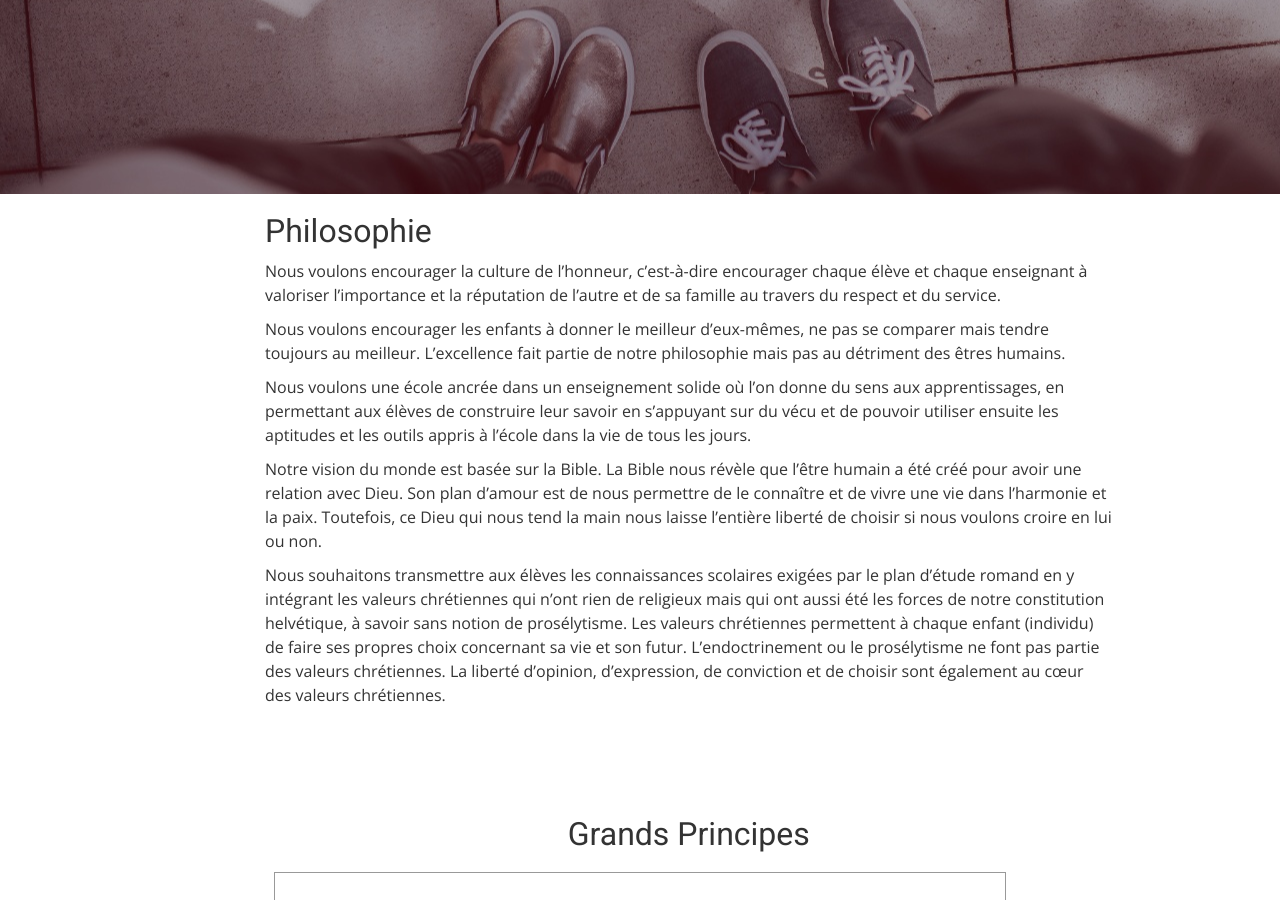
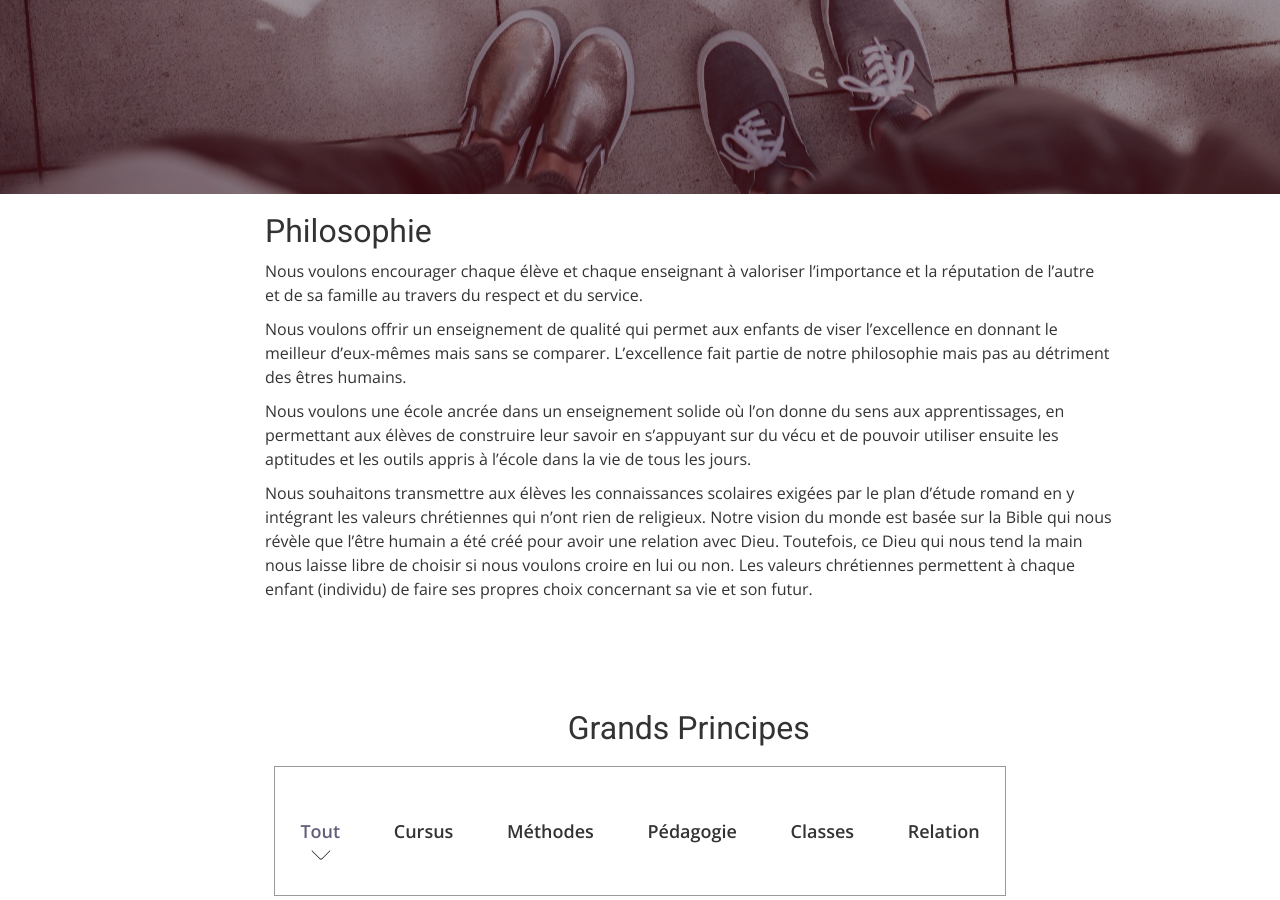
Before and after one commit to midjoule/lifeschool, a Jekyll site: the page built from index.html, in a window 1280 px wide and 900 px high, scrolled down 3141 px. Built offline with Jekyll 4.4.1, drawn with Linux system fonts in a browser that asks for light colours; nearby versions of some CDN libraries; some web fonts are replaced.

Commit message:
Update index.html

```diff
--- a/index.html
+++ b/index.html
@@ -108,12 +108,10 @@ permalink: /
     <div class="row">
       <div class="col-md-9 col-md-offset-2 col-sm-12">
         <h2>Philosophie</h2>
-          <p>Nous voulons encourager la culture de l’honneur, c’est-à-dire encourager chaque élève et chaque enseignant à valoriser l’importance et la réputation de l’autre et de sa famille au travers du respect et du service.</p>
-          <p>Nous voulons encourager les enfants à donner le meilleur d’eux-mêmes, ne pas se comparer mais tendre toujours au meilleur. L’excellence fait partie de notre philosophie mais pas au détriment des êtres humains.</p>
-          <p>Nous voulons une école ancrée dans un enseignement solide où l’on donne du sens aux apprentissages, en permettant aux élèves de construire leur savoir en s’appuyant sur du vécu et de pouvoir utiliser ensuite les aptitudes et les outils appris à l’école dans la vie de tous les jours.</p>
-          <p>Notre vision du monde est basée sur la Bible. La Bible nous révèle que l’être humain a été créé pour avoir une relation avec Dieu. Son plan d’amour est de nous permettre de le connaître et de vivre une vie dans l’harmonie et la paix. Toutefois, ce Dieu qui nous tend la main nous laisse l’entière liberté de choisir si nous voulons croire en lui ou non.</p>
-          <p>Nous souhaitons transmettre aux élèves les connaissances scolaires exigées par le plan d’étude romand en y intégrant les valeurs chrétiennes qui n’ont rien de religieux mais qui ont aussi été les forces de notre constitution helvétique, à savoir sans notion de prosélytisme. Les valeurs chrétiennes permettent à chaque enfant (individu) de faire ses propres choix concernant sa vie et son futur. L’endoctrinement ou le prosélytisme ne font pas partie des valeurs chrétiennes. La liberté d’opinion, d’expression, de conviction et de choisir sont également au cœur des valeurs chrétiennes.</p>
-        </p>
+        <p>Nous voulons encourager chaque élève et chaque enseignant à valoriser l’importance et la réputation de l’autre et de sa famille au travers du respect et du service.</p>
+        <p>Nous voulons offrir un enseignement de qualité qui permet aux enfants de viser l’excellence en donnant le meilleur d’eux-mêmes mais sans se comparer. L’excellence fait partie de notre philosophie mais pas au détriment des êtres humains.</p>
+        <p>Nous voulons une école ancrée dans un enseignement solide où l’on donne du sens aux apprentissages, en permettant aux élèves de construire leur savoir en s’appuyant sur du vécu et de pouvoir utiliser ensuite les aptitudes et les outils appris à l’école dans la vie de tous les jours.</p>
+        <p>Nous souhaitons transmettre aux élèves les connaissances scolaires exigées par le plan d’étude romand en y intégrant les valeurs chrétiennes qui n’ont rien de religieux. Notre vision du monde est basée sur la Bible qui nous révèle que l’être humain a été créé pour avoir une relation avec Dieu. Toutefois, ce Dieu qui nous tend la main nous laisse libre de choisir si nous voulons croire en lui ou non. Les valeurs chrétiennes permettent à chaque enfant (individu) de faire ses propres choix concernant sa vie et son futur.</p>
       </div>
     </div>
   </div>
```
